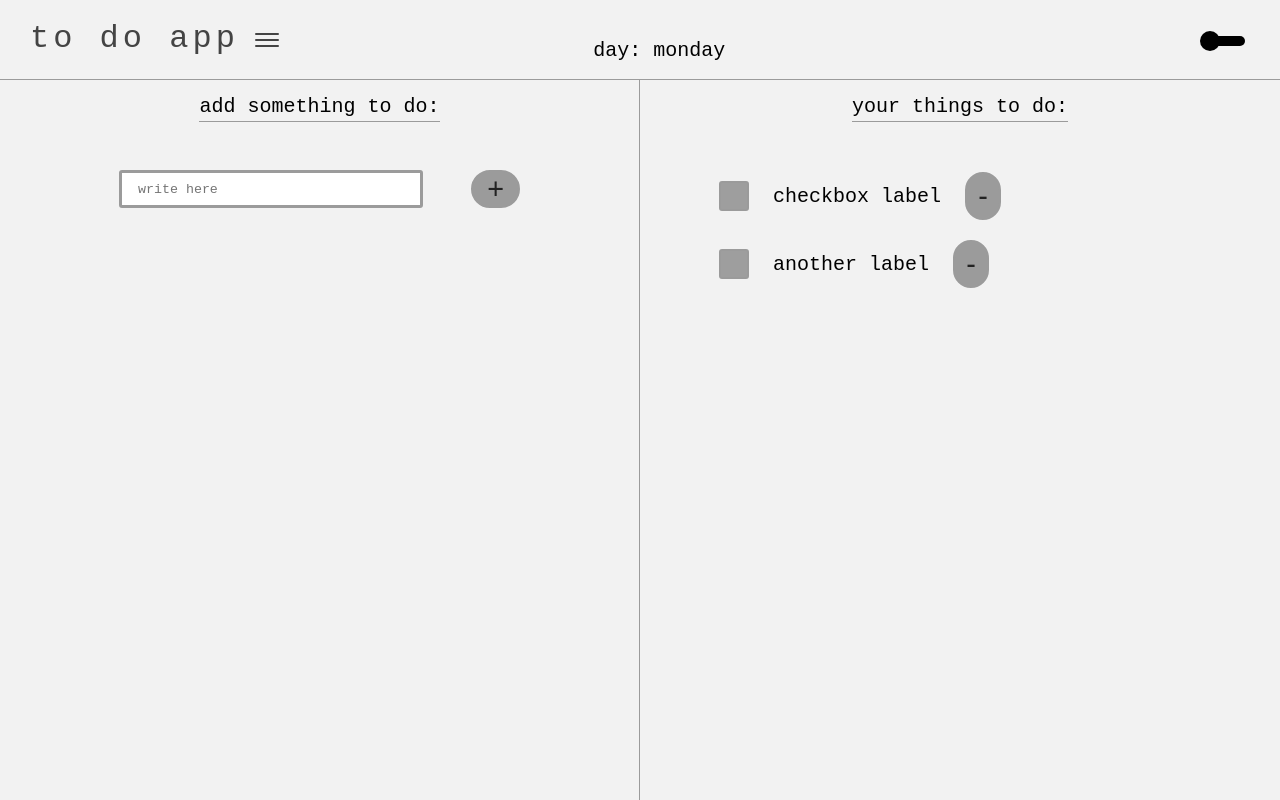
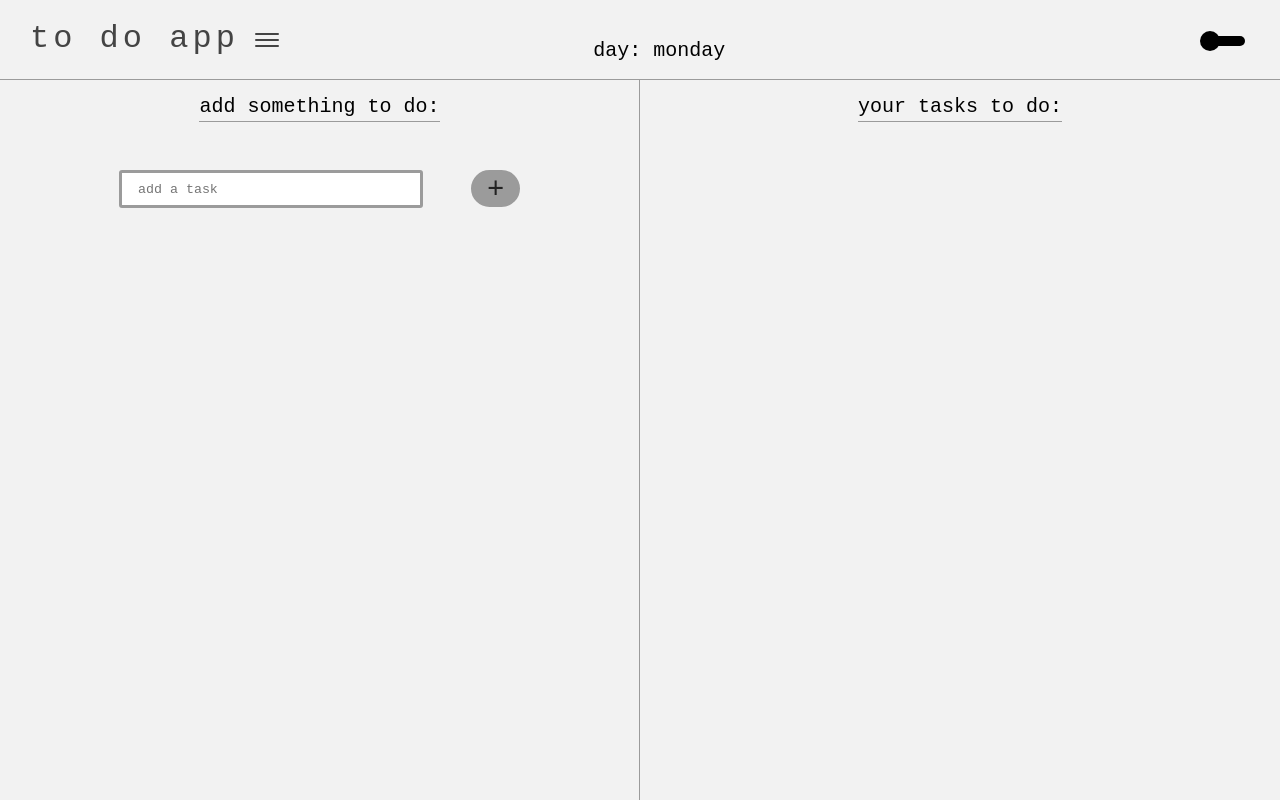
Before and after one commit to henriqueluhm/to-do-app, a React (Create React App) app: page / in a window 1280 px wide. Built offline with nearby package versions, Linux system fonts and the light colour scheme; grey boxes are pictures that could not be loaded; a web font is replaced by a local one.

Commit message:
feat: added functionality to "addtodo" component.

```diff
--- a/src/App.tsx
+++ b/src/App.tsx
@@ -21,15 +21,15 @@ const App = () => {
     <ThemeProvider theme={theme}>
       <div className="App">
         <GlobalStyle />
-        <div className="header">
+        <header className="header">
           <Header toggleTheme={toggleTheme} />
-        </div>
-        <div className="add">
+        </header>
+        <section className="add">
           <AddToDo toggleTheme={toggleTheme} />
-        </div>
-        <div className="your">
+        </section>
+        <section className="your">
           <YourToDos toggleTheme={toggleTheme} />
-        </div>
+        </section>
       </div>
     </ThemeProvider>
   );
--- a/src/components/AddToDo/AddToDo.tsx
+++ b/src/components/AddToDo/AddToDo.tsx
@@ -1,7 +1,8 @@
-import React, { useContext } from 'react';
+import React, { ChangeEvent, useContext, useState } from 'react';
 import { ThemeContext } from 'styled-components';
 
 import { Container } from './styles';
+import TodoTask from './TodoTask/TodoTask';
 
 interface Props {
   toggleTheme(): void;
@@ -9,6 +10,26 @@ interface Props {
 
 const AddToDo: React.FC<Props> = ({ toggleTheme }) => {
   const { colors, title } = useContext(ThemeContext);
+
+  const [task, setTask] = useState<string>("");
+  const [todoList, setTodoList] = useState<string[]>([]);
+
+  const handleChange = (event: ChangeEvent<HTMLInputElement>): void => {
+    setTask(event.target.value);
+  };
+
+  const addTask = (): void => {
+
+    setTodoList([...todoList, task]);
+    setTask("");
+  }
+
+  const completeTask = (taskNameToDelete: string): void => {
+    setTodoList(todoList.filter((task) => {
+      return task != taskNameToDelete;
+    }
+    ))
+  };
 
   return (
     <Container>
@@ -18,11 +39,14 @@ const AddToDo: React.FC<Props> = ({ toggleTheme }) => {
         </p>
       </div>
 
+      <div className="form">
+          <input type="text" placeholder="add a task" value={task} onChange={handleChange} />
+          <button onClick={addTask}>+</button>
+      </div>
       <div>
-        <form>
-          <input type="text" placeholder="write here"/>
-          <button type="button">+</button>
-        </form>
+        {todoList.map((task:string, key: number) => {
+          return <TodoTask key={key} task={task} completeTask={completeTask}/>;
+        })}
       </div>
 
     </Container>
--- /dev/null
+++ b/src/components/AddToDo/TodoTask/TodoTask.tsx
@@ -0,0 +1,32 @@
+import React from 'react'
+import { Container } from './styles';
+
+interface Props {
+  task: string;
+  completeTask(taskNameToDelete: string): void;
+}
+
+const TodoTask = ({ task, completeTask }: Props) =>  {
+  return (
+    <Container>
+      <div className="check-box-group">
+        <label className="custom-checkbox">
+          <input type="checkbox" />
+          <span className="checkmark"></span>
+
+          <span className="label">{task}</span>
+
+          <button onClick={() => {
+          completeTask(task);
+          }
+        }>
+        -
+      </button>
+
+        </label>
+      </div>
+    </Container>
+  )
+}
+
+export default TodoTask;
--- /dev/null
+++ b/src/components/AddToDo/TodoTask/styles.ts
@@ -0,0 +1,62 @@
+import styled from 'styled-components';
+
+export const Container = styled.div`
+.check-box-group {
+  display: flex;
+  flex-direction: column;
+  margin: 2.5rem 4rem;
+}
+
+.custom-checkbox {
+  cursor: pointer;
+  display: flex;
+  align-items: center;
+  margin: 10px 0;
+}
+
+.custom-checkbox .label {
+  font-size: 1em;
+  margin: 0.5rem 1.5rem;
+}
+
+.custom-checkbox .checkmark {
+  width: 30px;
+  height: 30px;
+  border: 2px solid #9b9b9b;
+  display: inline-block;
+  border-radius: 3px;
+  background: #222 url(https://upload.wikimedia.org/wikipedia/commons/thumb/2/27/White_check.svg/1200px-White_check.svg.png) center/1250% no-repeat;
+  transition: background-size 0.2s ease;
+}
+
+.custom-checkbox input:checked + .checkmark {
+  background-size: 60%;
+  transition: background-size 0.25s cubic-bezier(0.7, 0, 0.18, 1.24);
+}
+
+.custom-checkbox input {
+  display: none;
+}
+
+button {
+  cursor: pointer;
+  width: 2.25rem;
+  height: 3rem;
+  border-radius: 30px;
+  border: 2px solid ${props => props.theme.colors.lines};
+  font-size: 1.8rem;
+  background-color: ${props => props.theme.colors.lines};
+  outline: none;
+  color: #222;
+
+  transition: all linear 0.2s;
+
+}
+
+button:hover {
+  background-color: #222;
+  border: 2px solid #737373;
+  color: #fff;
+
+}
+`;
--- a/src/components/AddToDo/styles.ts
+++ b/src/components/AddToDo/styles.ts
@@ -1,6 +1,6 @@
 import styled from 'styled-components';
 
-export const Container = styled.div`
+export const Container = styled.section`
   height: calc(100vh - 5rem);
   width: 50vw;
   background: ${props => props.theme.colors.background};
@@ -25,7 +25,7 @@ export const Container = styled.div`
 
   }
 
-  form {
+  .form {
     display:flex;
     width: 100%;
     padding-top: 3rem;
@@ -73,5 +73,4 @@ export const Container = styled.div`
   }
 
 
-
 `;
--- a/src/components/YourToDos/YourToDos.tsx
+++ b/src/components/YourToDos/YourToDos.tsx
@@ -1,5 +1,6 @@
 import React, { useState,useContext } from 'react'
 import { ThemeContext } from 'styled-components';
+import TodoTask from '../AddToDo/TodoTask/TodoTask';
 
 import { Container } from './styles';
 
@@ -11,34 +12,14 @@ const YourToDos: React.FC<Props> = ({ toggleTheme }) => {
   const { colors, title } = useContext(ThemeContext);
   const [check, setCheck] = useState(false);
 
-
-  //check={check} onClick={() => setCheck(!check)}
-
   return (
     <Container>
       <div>
         <p>
-          your things to do:
+          your tasks to do:
         </p>
       </div>
 
-      <div className="check-box-group">
-        <label className="custom-checkbox">
-          <input type="checkbox" />
-          <span className="checkmark"></span>
-          <span className="label">checkbox label</span>
-          <button>-</button>
-
-        </label>
-
-        <label className="custom-checkbox">
-          <input type="checkbox"/>
-          <span className="checkmark"></span>
-          <span className="label">another label</span>
-          <button>-</button>
-
-        </label>
-      </div>
 
 
     </Container>
--- a/src/components/YourToDos/styles.ts
+++ b/src/components/YourToDos/styles.ts
@@ -1,6 +1,6 @@
 import styled from 'styled-components';
 
-export const Container = styled.div`
+export const Container = styled.section`
   height: calc(100vh - 5rem);
   width: 50vw;
   background: ${props => props.theme.colors.background};
@@ -22,63 +22,4 @@ export const Container = styled.div`
     transition: all linear 0.2s;
 
   }
-
-  .check-box-group {
-    display: flex;
-    flex-direction: column;
-    margin: 2.5rem 4rem;
-  }
-
-  .custom-checkbox {
-    cursor: pointer;
-    display: flex;
-    align-items: center;
-    margin: 10px 0;
-  }
-
-  .custom-checkbox .label {
-    font-size: 1em;
-    margin: 0.5rem 1.5rem;
-  }
-
-  .custom-checkbox .checkmark {
-    width: 30px;
-    height: 30px;
-    border: 2px solid #9b9b9b;
-    display: inline-block;
-    border-radius: 3px;
-    background: #222 url(https://upload.wikimedia.org/wikipedia/commons/thumb/2/27/White_check.svg/1200px-White_check.svg.png) center/1250% no-repeat;
-    transition: background-size 0.2s ease;
-  }
-
-  .custom-checkbox input:checked + .checkmark {
-    background-size: 60%;
-    transition: background-size 0.25s cubic-bezier(0.7, 0, 0.18, 1.24);
-  }
-
-  .custom-checkbox input {
-    display: none;
-  }
-
-  button {
-    cursor: pointer;
-    width: 2.25rem;
-    height: 3rem;
-    border-radius: 30px;
-    border: 2px solid ${props => props.theme.colors.lines};
-    font-size: 1.8rem;
-    background-color: ${props => props.theme.colors.lines};
-    outline: none;
-    color: #222;
-
-    transition: all linear 0.2s;
-
-  }
-
-  button:hover {
-    background-color: #222;
-    border: 2px solid #737373;
-    color: #fff;
-
-  }
 `;
```
